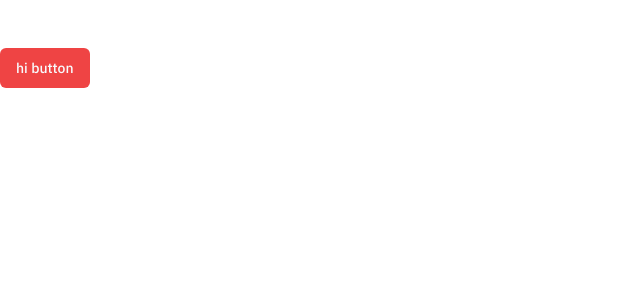
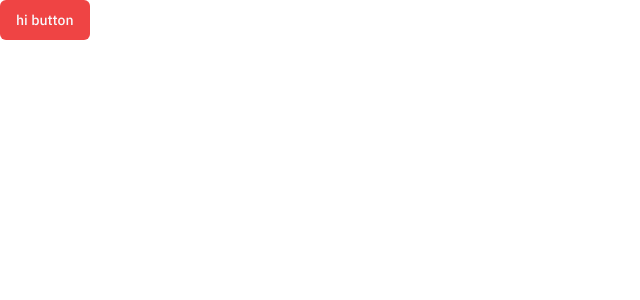
Before and after one commit to Martin2251/speakeasyai, a Next.js app: page / in a window 1280 px wide. Shown: the top 300 px of the page, without its empty margins (0-640 px from the left). Built offline with nearby package versions, Linux system fonts and the light colour scheme.

Commit message:
class on main

```diff
--- a/app/page.tsx
+++ b/app/page.tsx
@@ -3,7 +3,7 @@ import { Button } from "@/components/ui/button";
 
 export default function Home() {
   return (
-  <main className="py-12">
+  <main className="mx-auto w-full inset-0 h-full bg-[radial-gradient(#e5e7eb_1px), transparent_1px)] [background-size:16px_16px]">
     <Button variant={"destructive"} >hi button</Button>
   </main>
   );
```
